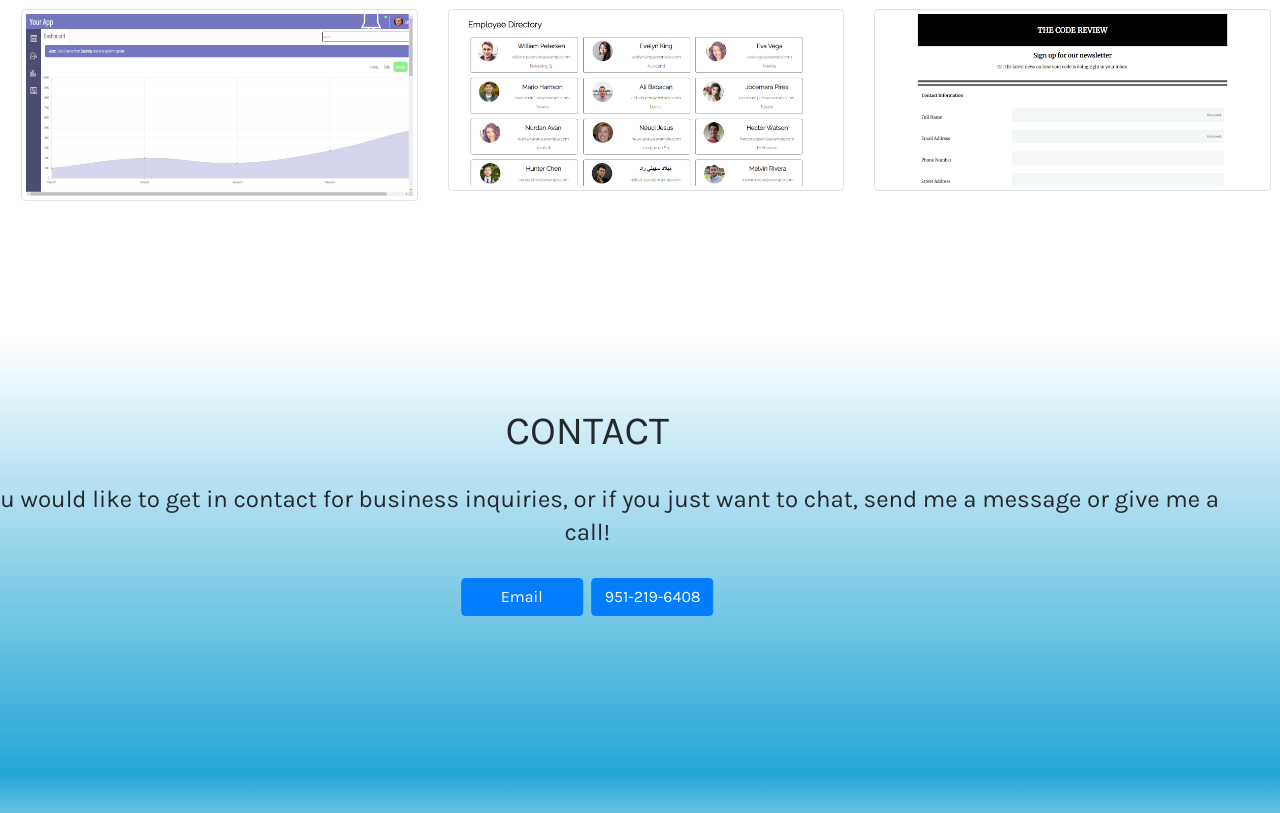
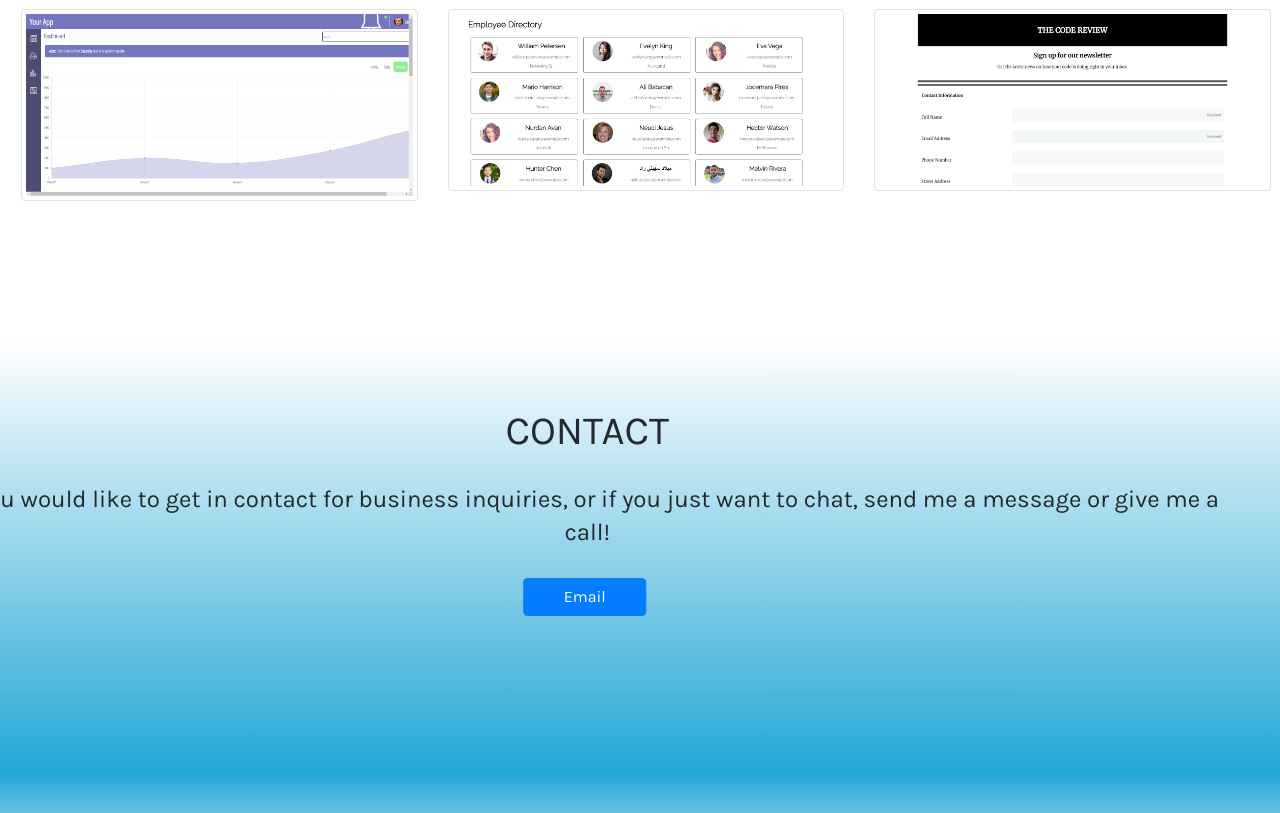
Before and after one commit to daronirl/johnportfolio, a plain HTML site: page index.html in a window 1280 px wide. Shown: the part 2941-3754 px from the top of the page. Drawn offline with nearby package versions, Linux system fonts and the light colour scheme.

Commit message:
deleted some useless info

```diff
--- a/index.html
+++ b/index.html
@@ -233,7 +233,7 @@
         <div class="emailme">
            <h2>If you would like to get in contact for business inquiries, or if you just want to chat, send me a message or give me a call!</h2>
            <a href="mailto:jprescottirl@gmail.com" class="animsition-link btn btn-primary btn-email">Email</a>
-           <a href="#" class="animsition-link btn btn-primary">951-219-6408</a>
+
 
        </div>
        </section>
```
